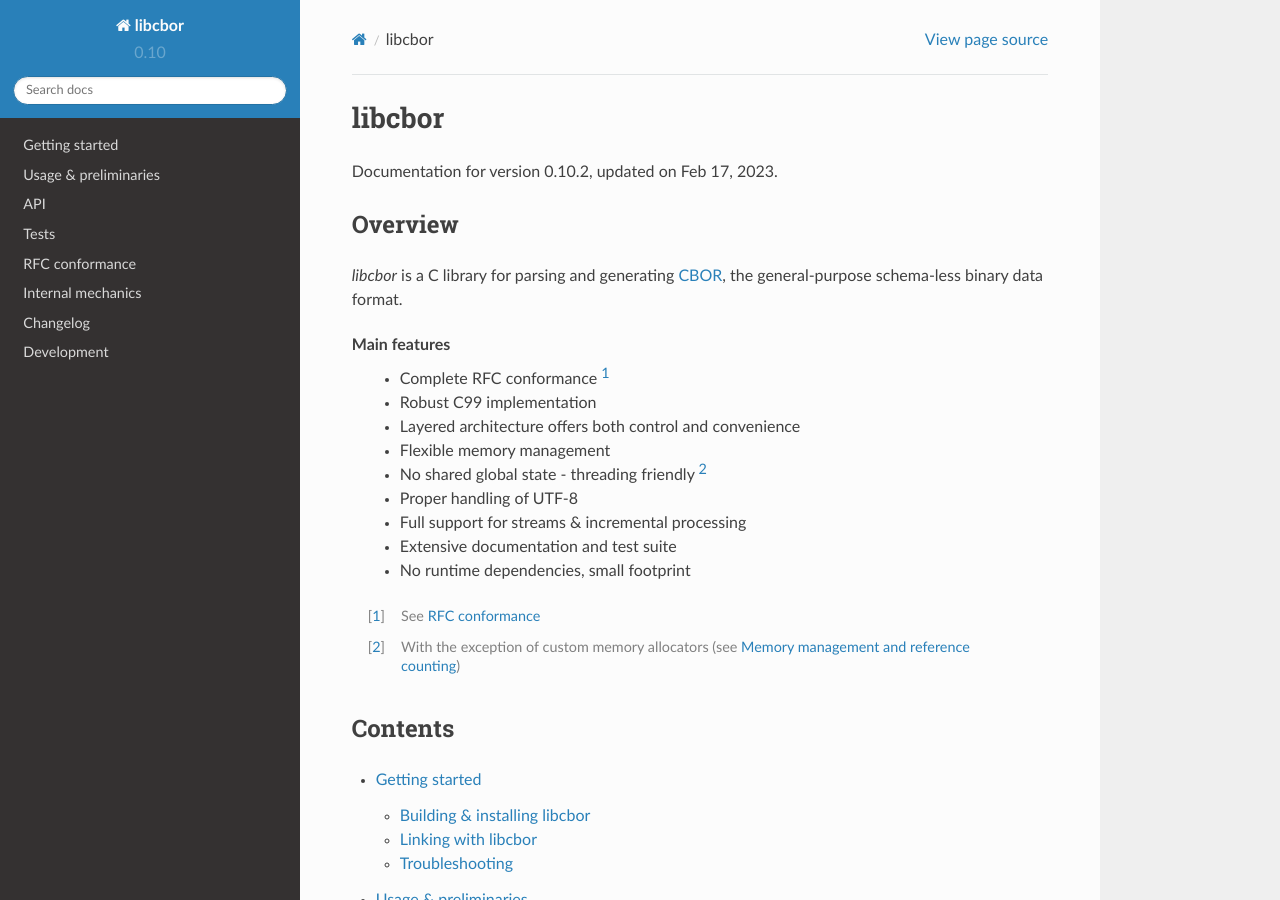
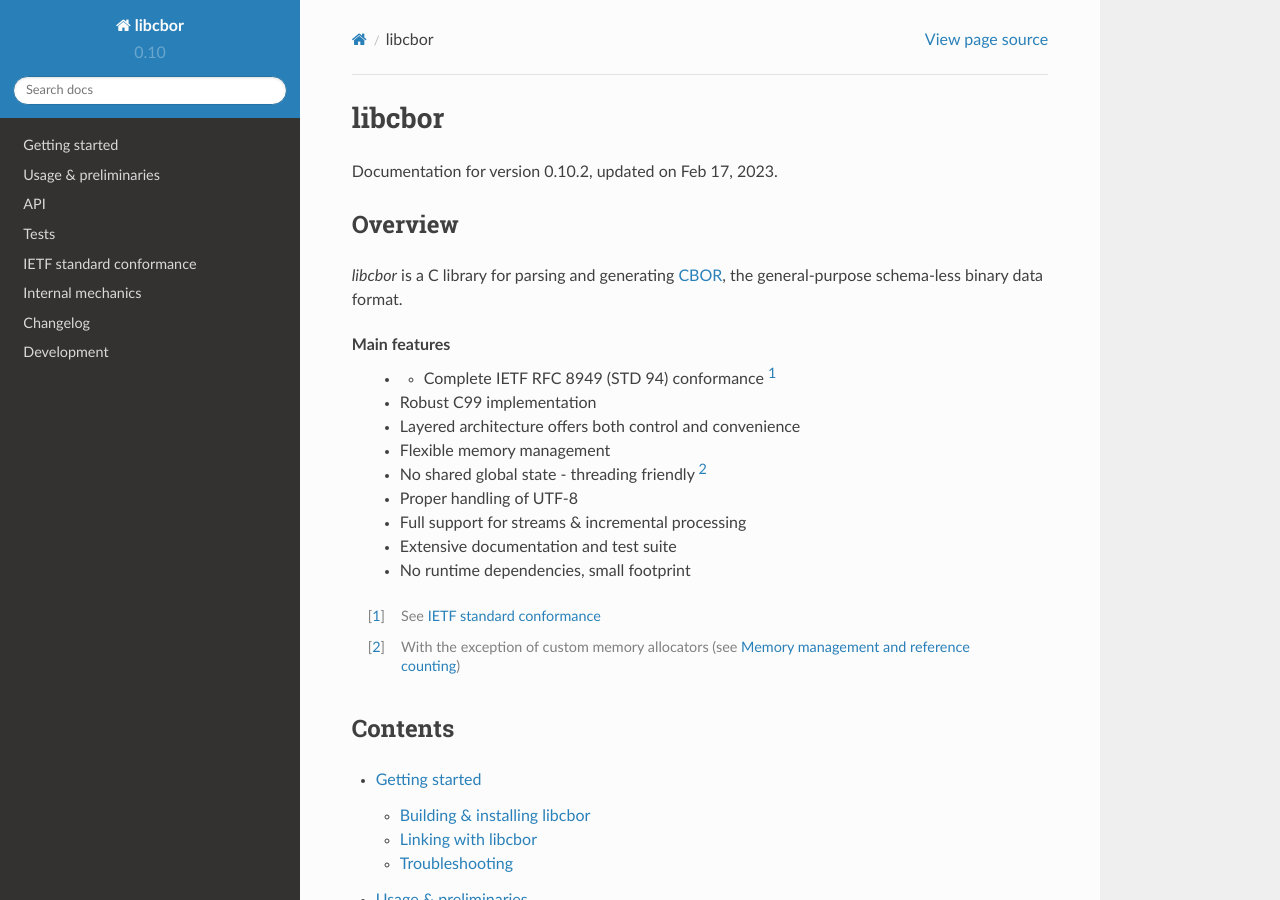
Before and after one commit to PJK/libcbor, a Sphinx documentation site: the page built from doc/source/index.rst, in a window 1280 px wide and 900 px high. Built offline with Sphinx 7.4.7 and the Read the Docs theme 2.0.0, drawn with Linux system fonts in a browser that asks for light colours; some of the changed text lies outside the part shown.

Commit message:
Update docs for STD94

```diff
--- a/doc/source/api/item_types.rst
+++ b/doc/source/api/item_types.rst
@@ -1,7 +1,7 @@
 Types of items
 ===============================================
 
-Every :type:`cbor_item_t` has a :type:`cbor_type` associated with it - these constants correspond to the types specified by the `CBOR standard <http://tools.ietf.org/html/rfc7049>`_:
+Every :type:`cbor_item_t` has a :type:`cbor_type` associated with it - these constants correspond to the types specified by the `CBOR standard <https://www.rfc-editor.org/info/std94>`_:
 
 .. doxygenenum:: cbor_type
 
--- a/doc/source/development.rst
+++ b/doc/source/development.rst
@@ -22,7 +22,7 @@ everywhere.
 Goals
 ~~~~~~~~~~~~~~~~~~~~~~
 
-RFC-conformance and full feature support
+Standard conformance and full feature support
 ^^^^^^^^^^^^^^^^^^^^^^^^^^^^^^^^^^^^^^^^^^^^
 
 Anything the standard allows, libcbor can do.
@@ -30,7 +30,7 @@ Anything the standard allows, libcbor can do.
 **Why?** Because conformance and interoperability is the point of defining
 standards. Clients expect the support to be feature-complete and
 there is no significant complexity reduction that can be achieved by slightly
-cutting corners, which means that the incremental cost of full RFC support is
+cutting corners, which means that the incremental cost of full [CBOR standard](https://www.rfc-editor.org/info/std94) support is
 comparatively small over "almost-conformance" seen in many alternatives.
 
 
--- a/doc/source/index.rst
+++ b/doc/source/index.rst
@@ -9,7 +9,7 @@ Overview
 
 
 Main features
- - Complete RFC conformance [#]_
+ - - Complete IETF RFC 8949 (STD 94) conformance [#]_
  - Robust C99 implementation
  - Layered architecture offers both control and convenience
  - Flexible memory management
@@ -19,7 +19,7 @@ Main features
  - Extensive documentation and test suite
  - No runtime dependencies, small footprint
 
-.. [#] See :doc:`rfc_conformance`
+.. [#] See :doc:`standard_conformance`
 
 .. [#] With the exception of custom memory allocators (see :doc:`api/item_reference_counting`)
 
@@ -31,9 +31,9 @@ Contents
    using
    api
    tests
-   rfc_conformance
+   standard_conformance
    internal
    changelog
    development
 
-.. _CBOR: http://tools.ietf.org/html/rfc7049
+.. _CBOR: https://www.rfc-editor.org/info/std94
--- a/doc/source/internal.rst
+++ b/doc/source/internal.rst
@@ -6,7 +6,7 @@ Internal workings of *libcbor* are mostly derived from the specification. The pu
 Terminology
 ---------------
 ===  ======================  ========================================================================================================================================
-MTB  Major Type Byte         http://tools.ietf.org/html/rfc7049#section-2.1
+MTB  Major Type Byte         https://www.rfc-editor.org/rfc/rfc8949.html#section-3.1
 ---  ----------------------  ----------------------------------------------------------------------------------------------------------------------------------------
 DST  Dynamically Sized Type  Type whose storage requirements cannot be determined
 
--- a/doc/source/rfc_conformance.rst
+++ b/doc/source/standard_conformance.rst
@@ -1,13 +1,13 @@
-RFC conformance
+IETF standard conformance
 =========================
 
-*libcbor* is, generally speaking, very faithful implementation of `RFC 7049 <https://tools.ietf.org/html/rfc7049>`_. There are, however, some limitations imposed by technical constraints.
+*libcbor* is, generally speaking, a very faithful implementation of `IETF RFC 8949 (STD 94) <https://www.rfc-editor.org/info/std94>`_. There are, however, some limitations related to the numerical range and precision available in portable C99.
 
 Bytestring length
 -------------------
 There is no explicit limitation of indefinite length byte strings. [#]_ *libcbor* will not handle byte strings with more chunks than the maximum value of :type:`size_t`. On any sane platform, such string would not fit in the memory anyway. It is, however, possible to process arbitrarily long strings and byte strings using the streaming decoder.
 
-.. [#] https://tools.ietf.org/html/rfc7049#section-2.2.2
+.. [#] https://www.rfc-editor.org/rfc/rfc8949.html#section-3.2.3
 
 "Half-precision" IEEE 754 floats
 ---------------------------------
```
Also changed, not shown: CHANGELOG.md (+1 -0 lines), README.md (+3 -3 lines), 3 other files.
